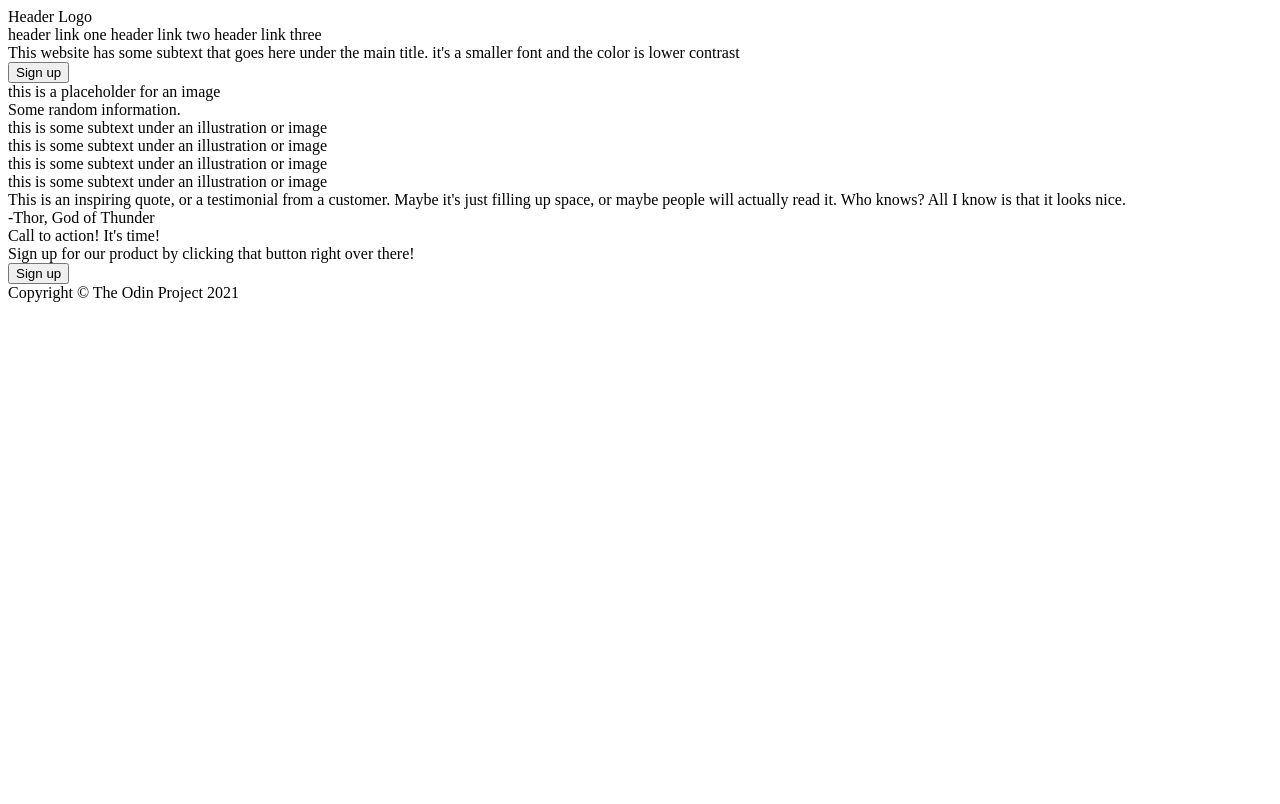
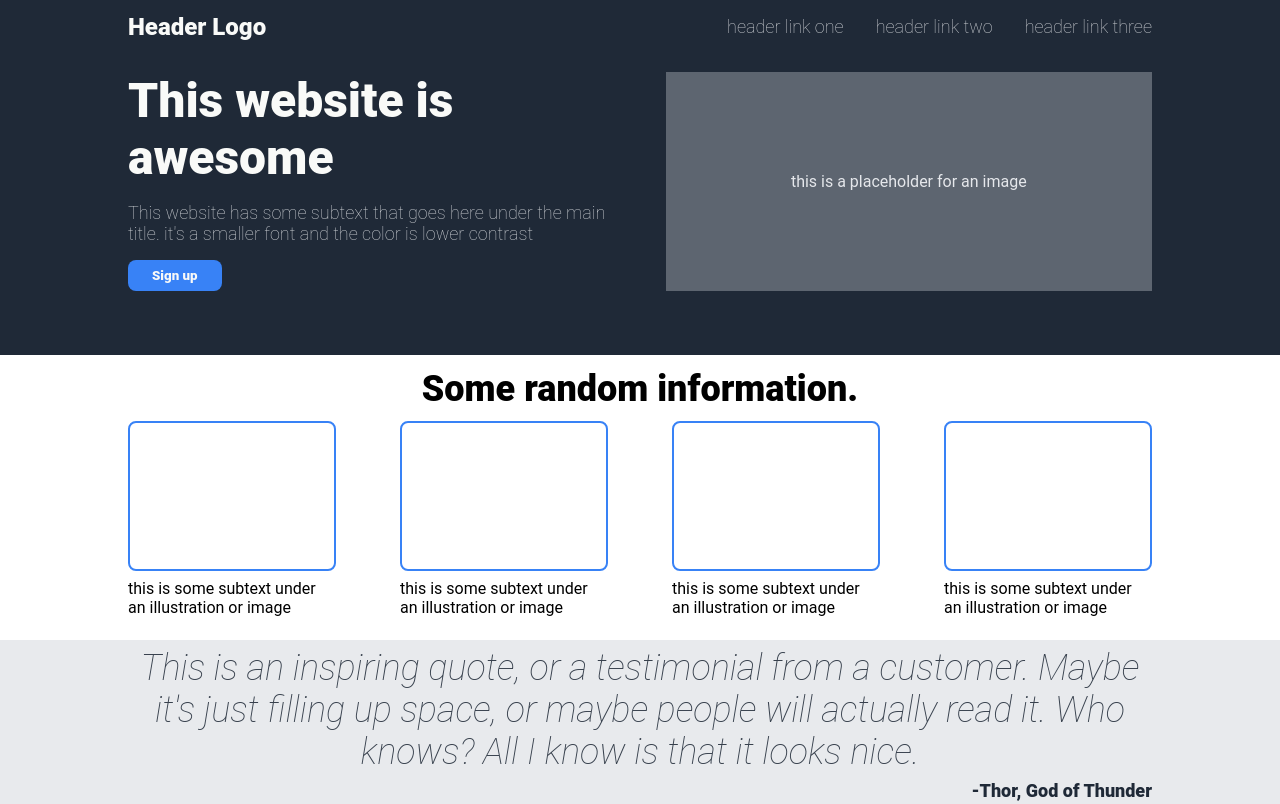
Before and after one commit to techxpert99/landing-page, a plain HTML site: page index.html in a window 1280 px wide. Shown: the top 804 px of the page. Drawn offline with Linux system fonts and the light colour scheme.

Commit message:
Finish adding style

```diff
--- a/index.html
+++ b/index.html
@@ -19,6 +19,7 @@
         <div class="ab">
             <div class="aba">
                 <div class="abaa">
+                    This website is awesome
                 </div>
                 <div class="abab">
                     This website has some subtext that goes here under the main title.
--- a/styles.css
+++ b/styles.css
@@ -0,0 +1,226 @@
+* {
+    box-sizing: border-box;
+    padding: 0;
+    margin: 0;
+    font-family: Roboto, sans-serif;
+}
+
+body {
+    min-width: 100vw;
+    min-height: 125vh;
+    display: flex;
+    flex-direction: column;
+    align-items: stretch;
+}
+
+.a {
+    flex: 2.5 1 auto;
+    background: #1f2937;
+    display: flex;
+    justify-content: space-between;
+    flex-direction: column;
+    padding-left: 10%;
+    padding-right: 10%;
+    padding-bottom: 5%;
+    padding-top: 1%;
+}
+
+.b {
+    flex: 5 1 auto;
+    display: flex;
+    flex-direction: column;
+}
+
+.c {
+    flex: 0.4 1 auto;
+    text-align: center;
+    align-content: center;
+    font-size: 18px;
+    color: #e5e7ebe0;
+    font-weight: 200;
+    background: #1f2937;
+    padding: 1%;
+}
+
+.aa {
+    display: flex;
+    align-items: center;
+    justify-content: space-between;
+}
+
+.aaa {
+    font-weight: 900;
+    font-size: 24px;
+    color: #f9faf8;
+}
+
+.aab {
+    display: flex;
+    justify-content: space-between;
+    gap: 32px;
+    font-size: 18px;
+    color: #e5e7ebe0;
+    font-weight: 200;
+}
+
+.ab {
+    display: flex;
+    gap: 5%;
+}
+
+.aba {
+    width: 50%;
+    display: flex;
+    flex-direction: column;
+    gap: 16px;
+}
+
+.abb {
+    width: 50%;
+    align-content: center;
+    text-align: center;
+    background: #e5e7eb50;
+    color: #e5e7eb;
+}
+
+.abaa {
+    flex: auto;
+    color: #f9faf8;
+    font-size: 48px;
+    font-weight: 900;
+}
+
+.abab {
+    flex: auto;
+    color: #e5e7ebe0;
+    font-weight: 200;
+    font-size: 18px;
+}
+
+.abac {
+    flex: auto;
+    padding-top: 8px;
+    padding-bottom: 8px;
+    padding-left: 24px;
+    padding-right: 24px;
+    align-self: flex-start;
+    border-radius: 8px;
+    background-color: #3882f6;
+    border: none;
+    color: #f9faf8;
+    font-weight: 900;
+}
+
+.ba {
+    flex: auto;
+    display: flex;
+    flex-direction: column;
+    padding-top: 1%;
+    padding-left: 10%;
+    padding-right: 10%;
+    padding-bottom: 1%;
+}
+
+.bb {
+    flex: auto;
+    background: #e5e7ebe0;
+    display: flex;
+    flex-direction: column;
+    padding-left: 10%;
+    padding-right: 10%;
+    justify-content: space-evenly;
+}
+
+.bc {
+    flex: auto;
+    display: flex;
+    justify-content: center;
+    align-items: center;
+}
+
+.baa {
+    flex: auto;
+    font-size: 36px;
+    font-weight: 900;
+    font-optical-sizing: #1f2937;
+    text-align: center;
+}
+
+.bab {
+    flex: auto;
+    display: flex;
+    gap: 64px;
+}
+
+.baba {
+    display: flex;
+    flex-direction: column;
+    gap: 8px;
+}
+
+.babaa {
+    flex: auto;
+    border: solid #3882f6 2px;
+    min-height: 150px;
+    border-radius: 8px;
+}
+
+.babab {
+    flex: auto;
+}
+
+.bba {
+    color: #1f2937e0;
+    font-weight: lighter;
+    font-style: italic;
+    font-size: 36px;
+    text-align: center;
+}
+
+.bbb {
+    align-self: flex-end;
+    font-weight: 900;
+    font-size: 18px;
+    color: #1f2937;
+}
+
+.bca {
+    background: #3882f6;
+    border-radius: 8px;
+    padding: 32px;
+    border: none;
+    display: flex;
+    justify-content: space-between;
+    gap: 64px;
+}
+
+.bcaa {
+    display: flex;
+    flex-direction: column;
+    gap: 8px;
+}
+
+.bcaaa {
+    color: #f9faf8;
+    font-weight: 900;
+    font-size: 24px;
+}
+
+.bcaab {
+    color: #e5e7ebe0;
+}
+
+.bcab {
+    align-content: center;
+    text-align: center;
+    padding-left: 32px;
+    padding-right: 32px;
+    padding-top: 2px;
+    padding-bottom: 2px;
+    color: #f9faf8;
+    font-weight: 900;
+    background: #3882f6;
+    border: 2px solid #f9faf8;
+    border-radius: 8px;
+    font-size: 18px;
+}
```
